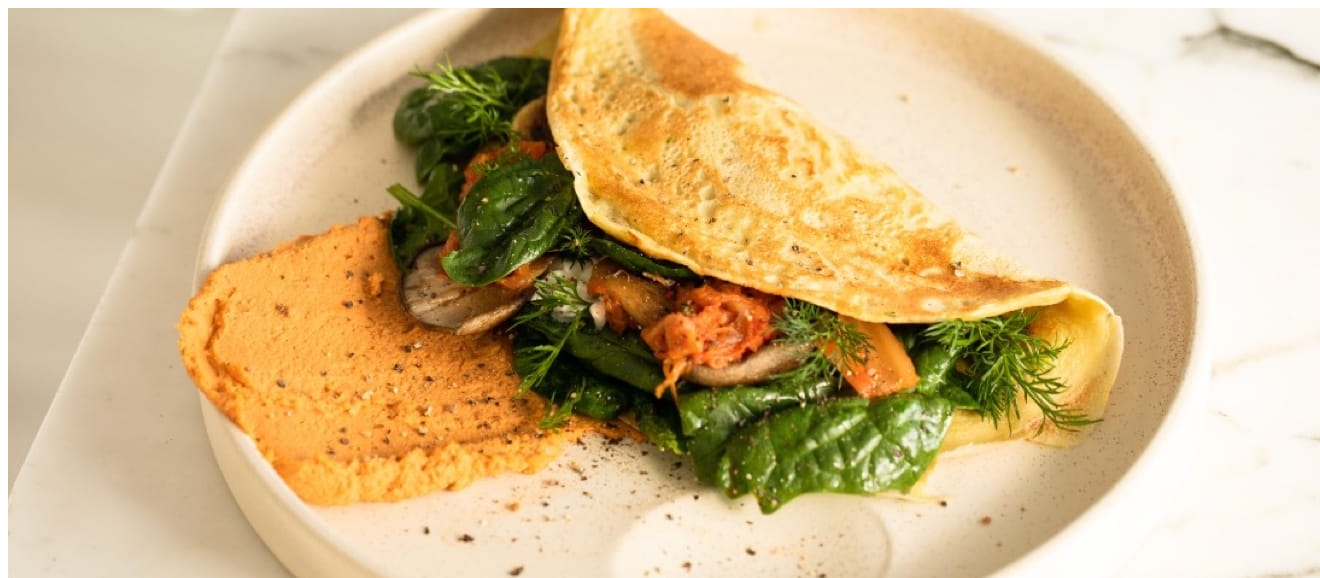
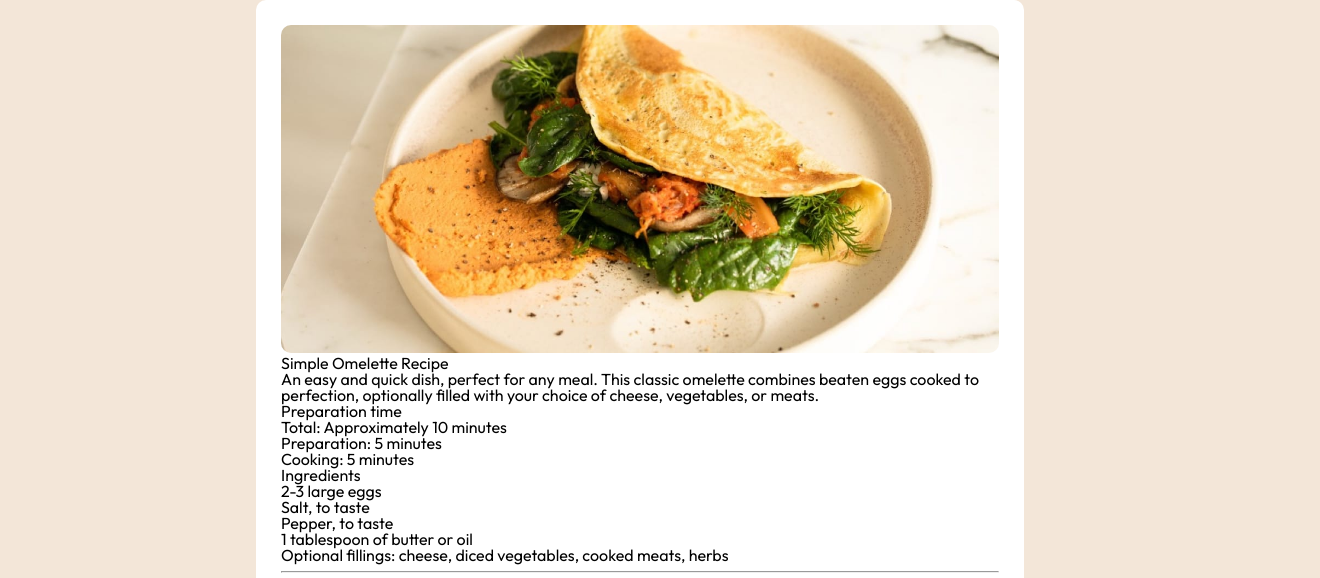
Before and after one commit to SteveNoyes/fm-modal, a plain HTML site: page index.html in a window 1280 px wide. Shown: the top 578 px of the page, 1320 px wide, since content can reach past the window. Drawn offline with Linux system fonts and the light colour scheme; files whose address does not match are found by name.

Commit message:
card settings

```diff
--- a/assets/css/main.css
+++ b/assets/css/main.css
@@ -17,11 +17,26 @@ Desktop: 1440px
 }
 
 body {
+  background-color: var(--eggshell);
   font-size: 16px;
+  /* font-family: 'Young Serif'; */
+  font-family: 'Outfit Regular';
+}
+
+.recipe-card {
+  width: 60%;
+  background-color: var(--white);
+  margin: 0 auto;
+  border-radius: 10px;
+}
+
+.card-content-wrapper {
+  padding: 25px;
 }
 
 .omelette-image {
-
+  width: 100%;
+  border-radius: 10px;
 }
 
 /*
--- a/index.html
+++ b/index.html
@@ -5,6 +5,7 @@
   <meta name="viewport" content="width=device-width, initial-scale=1.0">
   <link rel="icon" type="image/png" sizes="32x32" href="./assets/images/favicon-32x32.png">
   <title>Recipe page</title>
+  <link rel="stylesheet" href="./assets/css/reset.css">
   <link rel="stylesheet" href="./assets/css//typeset.css">
   <link rel="stylesheet" href="./assets/css/main.css">
 </head>
```
